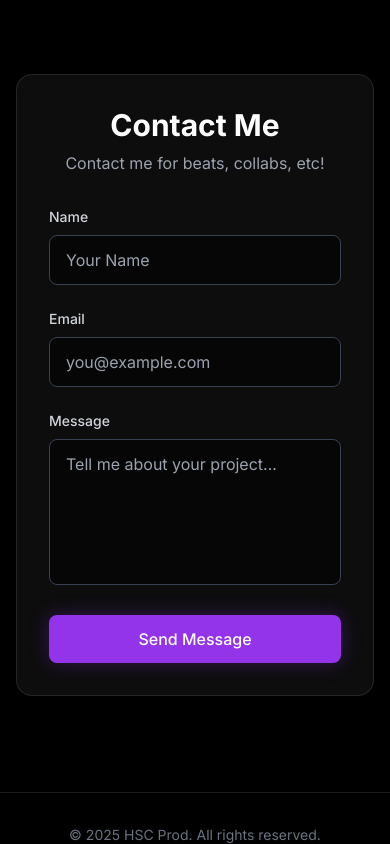
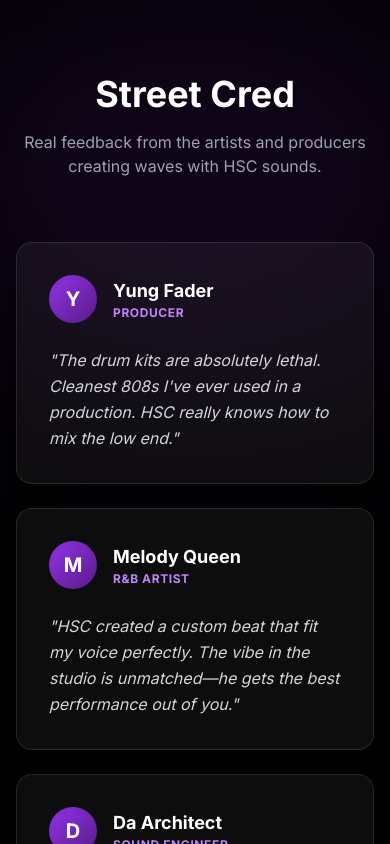
Before and after one commit to idongCodes/hscprod, a Next.js app: page / in a window 390 px wide. Shown: the part 740-1584 px from the top of the page. Built offline with nearby package versions, Linux system fonts and the light colour scheme.

Commit message:
Add Testimonials Section Landing Page

```diff
--- /dev/null
+++ b/app/Testimonials.tsx
@@ -0,0 +1,74 @@
+export default function Testimonials() {
+  const reviews = [
+    {
+      name: "Yung Fader",
+      title: "Producer",
+      text: "The drum kits are absolutely lethal. Cleanest 808s I've ever used in a production. HSC really knows how to mix the low end."
+    },
+    {
+      name: "Melody Queen",
+      title: "R&B Artist",
+      text: "HSC created a custom beat that fit my voice perfectly. The vibe in the studio is unmatched—he gets the best performance out of you."
+    },
+    {
+      name: "Da Architect",
+      title: "Sound Engineer",
+      text: "Mixing these stems was a breeze. High quality recording and professional organization makes my life so much easier."
+    },
+    {
+      name: "Spitfire",
+      title: "Rapper",
+      text: "Bought a lease, recorded the track, and it's already doing numbers on Spotify. HSC production value is industry standard."
+    },
+    {
+      name: "Neon Keys",
+      title: "Producer",
+      text: "Collab was smooth. We sent files back and forth and made a banger in 48 hours. Looking forward to the next project."
+    },
+    {
+      name: "Vocalz Only",
+      title: "Artist",
+      text: "Finally found a producer who actually listens to the vision instead of just forcing their own style. 10/10 recommend."
+    }
+  ];
+
+  return (
+    <section className="py-24 bg-black border-t border-white/10 relative overflow-hidden">
+
+       {/* Background Glow */}
+       <div className="absolute top-0 left-1/2 -translate-x-1/2 w-[600px] h-[400px] bg-purple-900/20 blur-[120px] rounded-full pointer-events-none" />
+
+       <div className="max-w-screen-xl mx-auto px-4 relative z-10">
+
+          {/* Header */}
+          <div className="text-center mb-16">
+            <h2 className="text-4xl md:text-5xl font-bold text-white mb-4">Street Cred</h2>
+            <p className="text-gray-400 max-w-2xl mx-auto">
+              Real feedback from the artists and producers creating waves with HSC sounds.
+            </p>
+          </div>
+
+          {/* Grid of Cards */}
+          <div className="grid grid-cols-1 md:grid-cols-2 lg:grid-cols-3 gap-6">
+            {reviews.map((review, i) => (
+                <div key={i} className="bg-white/5 border border-white/10 p-8 rounded-2xl hover:bg-white/10 transition-colors shadow-lg">
+                    {/* User Header */}
+                    <div className="flex items-center gap-4 mb-6">
+                        {/* Avatar Circle */}
+                        <div className="w-12 h-12 rounded-full bg-gradient-to-br from-purple-600 to-purple-900 flex items-center justify-center text-white font-bold text-xl shadow-inner">
+                            {review.name[0]}
+                        </div>
+                        <div>
+                            <h3 className="text-white font-bold text-lg">{review.name}</h3>
+                            <p className="text-purple-400 text-xs uppercase tracking-wider font-bold">{review.title}</p>
+                        </div>
+                    </div>
+                    {/* Blurb */}
+                    <p className="text-gray-300 italic leading-relaxed">"{review.text}"</p>
+                </div>
+            ))}
+          </div>
+       </div>
+    </section>
+  );
+}
--- a/app/contact/page.tsx
+++ b/app/contact/page.tsx
@@ -1,14 +1,59 @@
+"use client";
+
+import Link from "next/link";
 import ContactForm from "../ContactForm";
 
 export default function Contact() {
   return (
     <div className="min-h-screen bg-black flex items-center justify-center px-4 py-20 relative overflow-hidden">
+
       {/* Background Glow */}
       <div className="absolute top-1/2 left-1/2 -translate-x-1/2 -translate-y-1/2 w-[500px] h-[500px] bg-purple-900/20 blur-[120px] rounded-full pointer-events-none" />
 
-      {/* The Form */}
-      <div className="relative z-10 w-full">
-        <ContactForm />
+      {/* Main Split-Card Container */}
+      <div className="relative z-10 w-full max-w-4xl bg-white/5 border border-white/10 backdrop-blur-sm rounded-2xl shadow-2xl flex flex-col md:flex-row overflow-hidden">
+
+        {/* LEFT SIDE: The Contact Form */}
+        {/* We use a CSS trick ([&>div]:...) to strip the inner card styles so it blends in */}
+        <div className="w-full md:w-1/2 p-2 md:p-6 [&>div]:border-none [&>div]:shadow-none [&>div]:bg-transparent [&>div]:max-w-none">
+          <ContactForm />
+        </div>
+
+        {/* MIDDLE: Vertical Divider (Visible on Desktop only) */}
+        <div className="hidden md:block w-px bg-white/10 my-10"></div>
+
+        {/* Horizontal Divider (Visible on Mobile only) */}
+        <div className="block md:hidden h-px w-full bg-white/10 mx-6"></div>
+
+        {/* RIGHT SIDE: Social Media */}
+        <div className="w-full md:w-1/2 p-8 md:p-12 flex flex-col justify-center items-center text-center bg-white/[0.02]">
+
+          <h2 className="text-2xl font-bold text-white mb-8">
+            Follow me on Social Media
+          </h2>
+
+          {/* Instagram Icon Link */}
+          <Link
+            href="https://www.instagram.com/hunter__cute/"
+            target="_blank"
+            rel="noopener noreferrer"
+            className="group"
+          >
+            <div className="p-4 rounded-full border border-gray-700 bg-white/5 text-gray-400 group-hover:text-purple-400 group-hover:border-purple-500 group-hover:bg-purple-500/10 transition-all duration-300 transform group-hover:scale-110">
+              {/* Instagram SVG Icon */}
+              <svg
+                className="w-10 h-10"
+                fill="currentColor"
+                viewBox="0 0 24 24"
+                aria-hidden="true"
+              >
+                <path fillRule="evenodd" d="M12.315 2c2.43 0 2.784.013 3.808.06 1.064.049 1.791.218 2.427.465a4.902 4.902 0 011.772 1.153 4.902 4.902 0 011.153 1.772c.247.636.416 1.363.465 2.427.048 1.067.06 1.407.06 4.123v.08c0 2.643-.012 2.987-.06 4.043-.049 1.064-.218 1.791-.465 2.427a4.902 4.902 0 01-1.153 1.772 4.902 4.902 0 01-1.772 1.153c-.636.247-1.363.416-2.427.465-1.067.048-1.407.06-4.123.06h-.08c-2.643 0-2.987-.012-4.043-.06-1.064-.049-1.791-.218-2.427-.465a4.902 4.902 0 01-1.772-1.153 4.902 4.902 0 01-1.153-1.772c-.247-.636-.416-1.363-.465-2.427-.047-1.024-.06-1.379-.06-3.808v-.63c0-2.43.013-2.784.06-3.808.049-1.064.218-1.791.465-2.427a4.902 4.902 0 011.153-1.772 4.902 4.902 0 011.772-1.153c.636-.247 1.363-.416 2.427-.465C9.673 2.013 10.03 2 12.48 2h-.165zm-3.77 4.933A3.15 3.15 0 005.411 10.08v3.84c0 1.737 1.411 3.146 3.147 3.146h3.858a3.15 3.15 0 003.147-3.146v-3.84a3.15 3.15 0 00-3.147-3.147H8.545zm3.436 1.538c.95 0 1.72.77 1.72 1.72 0 .95-.77 1.72-1.72 1.72-.95 0-1.72-.77-1.72-1.72 0-.95.77-1.72 1.72-1.72zm4.186-2.227a1.07 1.07 0 11-2.14 0 1.07 1.07 0 012.14 0z" clipRule="evenodd" />
+              </svg>
+            </div>
+          </Link>
+
+        </div>
+
       </div>
     </div>
   );
--- a/app/page.tsx
+++ b/app/page.tsx
@@ -1,6 +1,7 @@
 import Link from "next/link";
 import Image from "next/image";
-import ContactForm from "./ContactForm"; // <--- Import the new component
+import ContactForm from "./ContactForm";
+import Testimonials from "./Testimonials"; // <--- 1. Import it
 
 export default function Home() {
   return (
@@ -43,10 +44,13 @@ export default function Home() {
         </div>
       </section>
 
-      {/* SECTION 2: CONTACT FORM */}
+      {/* SECTION 2: TESTIMONIALS */}
+      {/* 2. Added here, above the contact form */}
+      <Testimonials />
+
+      {/* SECTION 3: CONTACT FORM */}
       <section className="relative py-24 px-4 border-t border-white/10">
         <div className="relative z-10">
-           {/* We just drop the component in here! */}
            <ContactForm />
         </div>
       </section>
```
